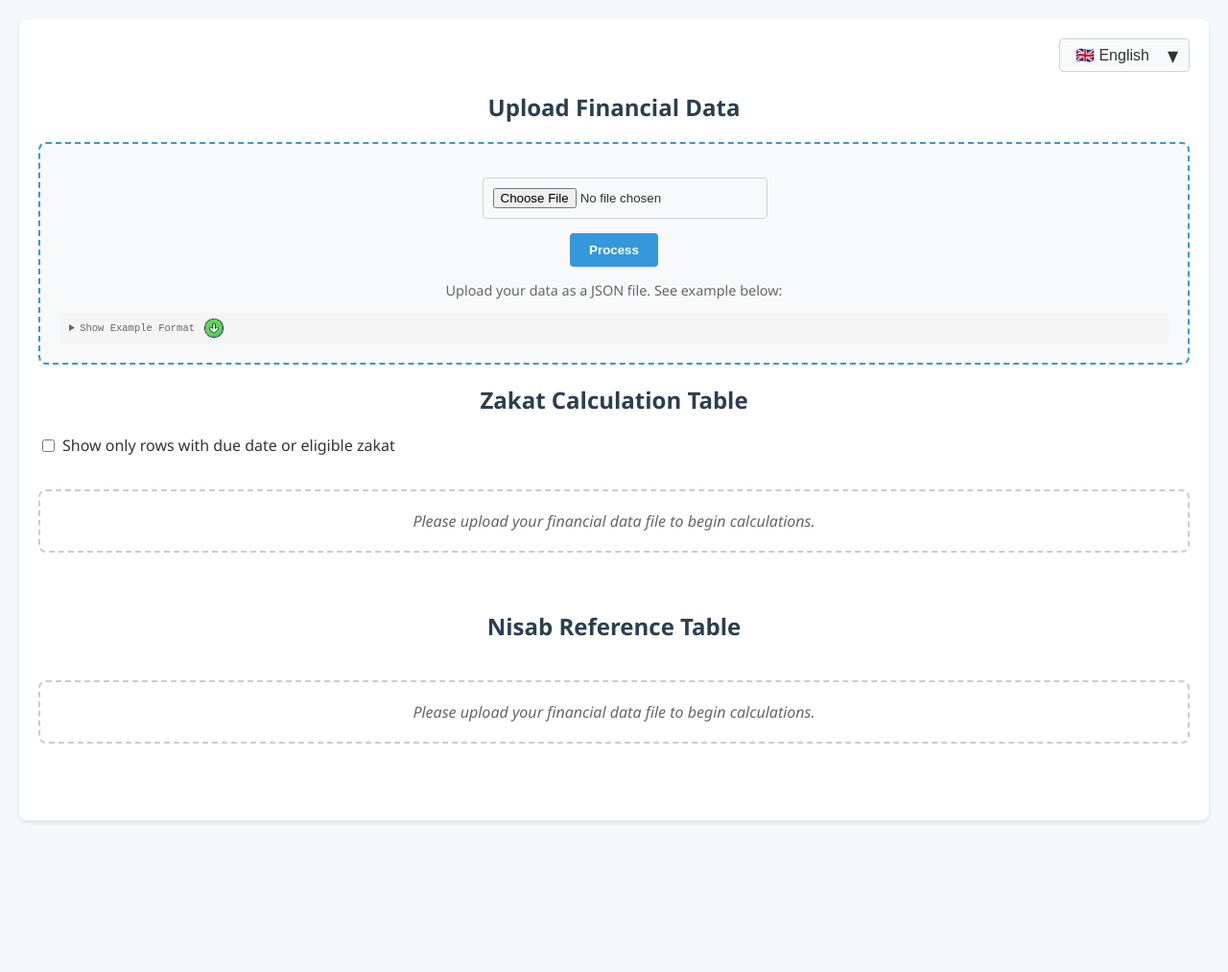
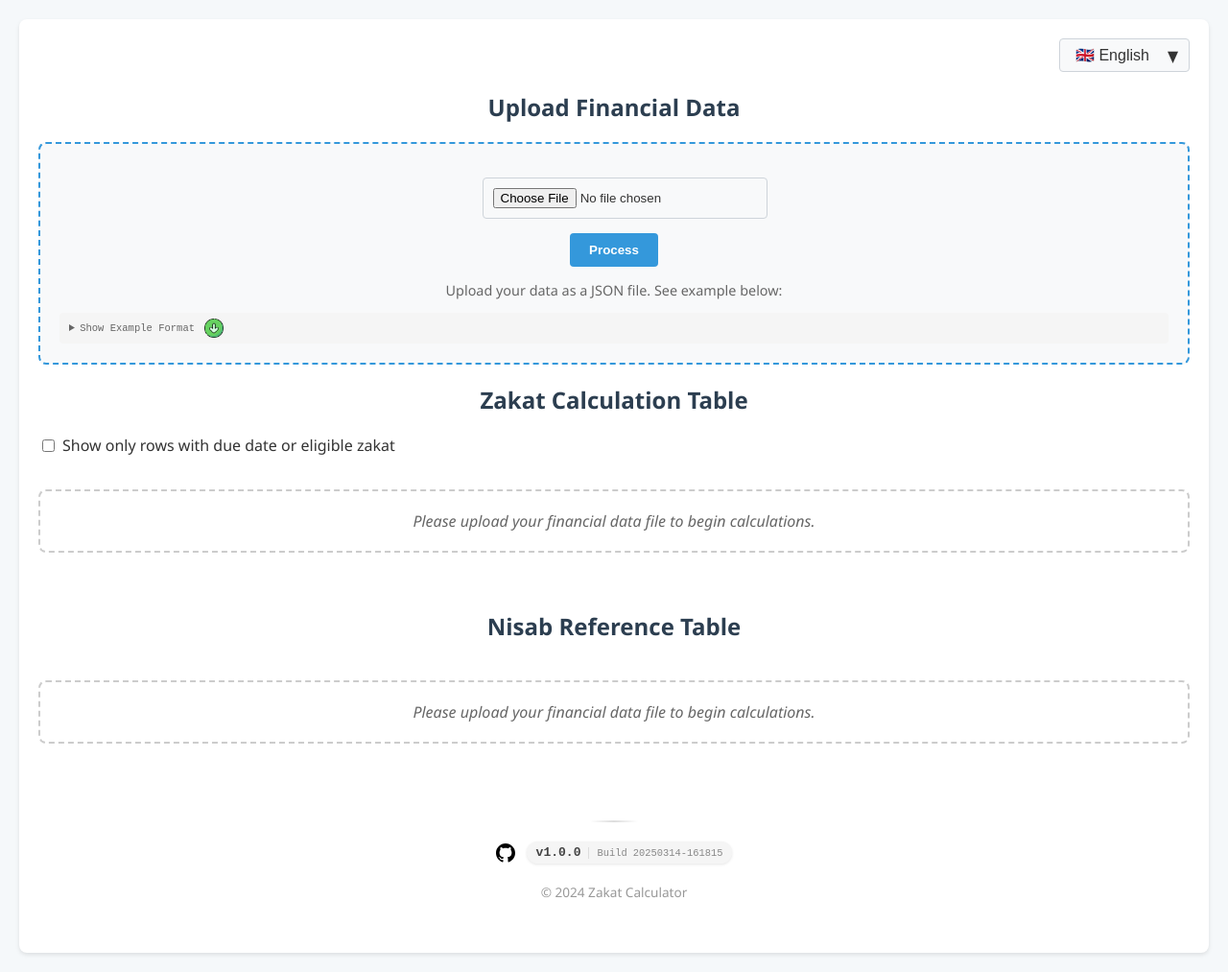
Before and after one commit to khalilcharfi/zakat, a website with bundled scripts: page index.html in a window 1280 px wide. Shown: the whole page at 96% size. Before the commit the page ends 875 px from the top, so only its background shows below. Built offline with nearby package versions, Linux system fonts and the light colour scheme.

Commit message:
Add version information to footer and implement version update script

```diff
--- a/css/style.css
+++ b/css/style.css
@@ -352,3 +352,91 @@ body[lang="ar"] .download-icon-container {
 .download-icon-container img {
     display: block; /* Remove any extra space below image */
 }
+
+/* Footer Styles */
+.app-footer {
+    margin-top: 40px;
+    padding: 20px 0;
+    color: #666;
+}
+
+.footer-content {
+    display: flex;
+    flex-direction: column;
+    align-items: center;
+    gap: 15px;
+}
+
+.footer-divider {
+    width: 50px;
+    height: 2px;
+    background: linear-gradient(90deg, transparent, #ddd, transparent);
+    margin-bottom: 5px;
+}
+
+.footer-info {
+    display: flex;
+    align-items: center;
+    gap: 12px;
+}
+
+.github-link {
+    display: flex;
+    align-items: center;
+    justify-content: center;
+    color: #555;
+    transition: transform 0.2s ease, color 0.2s ease;
+}
+
+.github-link:hover {
+    color: #000;
+    transform: scale(1.1);
+}
+
+.version-badge {
+    display: flex;
+    align-items: center;
+    gap: 8px;
+    font-family: monospace;
+    background-color: #f5f5f5;
+    padding: 4px 10px;
+    border-radius: 15px;
+    box-shadow: 0 1px 3px rgba(0,0,0,0.1);
+}
+
+.version-label {
+    font-weight: bold;
+    color: #444;
+}
+
+.build-info {
+    font-size: 0.8em;
+    color: #888;
+    border-left: 1px solid #ddd;
+    padding-left: 8px;
+}
+
+.copyright {
+    font-size: 0.85em;
+    margin-top: 5px;
+    color: #999;
+}
+
+/* Responsive adjustments */
+@media (max-width: 600px) {
+    .footer-info {
+        flex-direction: column;
+        gap: 10px;
+    }
+
+    .version-badge {
+        flex-direction: column;
+        gap: 3px;
+        align-items: center;
+    }
+
+    .build-info {
+        border-left: none;
+        padding-left: 0;
+    }
+}
--- a/index.html
+++ b/index.html
@@ -99,9 +99,29 @@
 
     <footer class="app-footer">
         <p class="api-note" style="display: none;" data-i18n="api-note"></p>
-        <div id="apiError" class="error" role="alert"
-             aria-live="assertive" style="display: none;"
-             data-i18n="api-error"></div>
+        <div id="apiError" class="error" role="alert" aria-live="assertive" style="display: none;"></div>
+
+        <div class="footer-content">
+            <div class="footer-divider"></div>
+
+            <div class="footer-info">
+                <a href="https://github.com/khalilcharfi/zakat-calculator"
+                   target="_blank"
+                   rel="noopener noreferrer"
+                   class="github-link"
+                   title="View source on GitHub">
+                    <svg xmlns="http://www.w3.org/2000/svg" width="20" height="20" viewBox="0 0 24 24">
+                        <path d="M12 0c-6.626 0-12 5.373-12 12 0 5.302 3.438 9.8 8.207 11.387.599.111.793-.261.793-.577v-2.234c-3.338.726-4.033-1.416-4.033-1.416-.546-1.387-1.333-1.756-1.333-1.756-1.089-.745.083-.729.083-.729 1.205.084 1.839 1.237 1.839 1.237 1.07 1.834 2.807 1.304 3.492.997.107-.775.418-1.305.762-1.604-2.665-.305-5.467-1.334-5.467-5.931 0-1.311.469-2.381 1.236-3.221-.124-.303-.535-1.524.117-3.176 0 0 1.008-.322 3.301 1.23.957-.266 1.983-.399 3.003-.404 1.02.005 2.047.138 3.006.404 2.291-1.552 3.297-1.23 3.297-1.23.653 1.653.242 2.874.118 3.176.77.84 1.235 1.911 1.235 3.221 0 4.609-2.807 5.624-5.479 5.921.43.372.823 1.102.823 2.222v3.293c0 .319.192.694.801.576 4.765-1.589 8.199-6.086 8.199-11.386 0-6.627-5.373-12-12-12z"/>
+                    </svg>
+                </a>
+                <div class="version-badge">
+                    <span class="version-label">v<span id="app-version">1.0.0</span></span>
+                    <span class="build-info" id="build-info">Build 20240701</span>
+                </div>
+            </div>
+
+            <p class="copyright">© 2024 Zakat Calculator</p>
+        </div>
     </footer>
 </div>
 
--- a/js/app.js
+++ b/js/app.js
@@ -1,5 +1,8 @@
 import {ZakatUIController} from "./zakatUIController.js";
+import {initVersionInfo} from "./version.js";
 
 document.addEventListener('DOMContentLoaded', () => {
     new ZakatUIController();
+    initVersionInfo();
+
 });
--- /dev/null
+++ b/js/version.js
@@ -0,0 +1,19 @@
+// Auto-generated file - do not edit manually
+export const appVersion = '1.0.0';
+export const buildTimestamp = '20250314-161815';
+export const buildDate = '2025-03-14 17:18:15';
+
+export function initVersionInfo() {
+    const versionElement = document.getElementById('app-version');
+    const buildElement = document.getElementById('build-info');
+
+    if (versionElement) {
+        versionElement.textContent = appVersion;
+    }
+
+    if (buildElement) {
+        buildElement.textContent = 'Build ' + buildTimestamp;
+    }
+
+    console.log('Zakat Calculator v' + appVersion + ' (Build: ' + buildDate + ')');
+}
--- a/package.json
+++ b/package.json
@@ -12,7 +12,9 @@
     "dev": "./scripts/dev.sh",
     "full-build": "npm run clean && npm run build && npm run serve",
     "build-standalone": "./scripts/build-standalone.sh",
-    "watch-and-serve": "rollup -c rollup.config.mjs -w & serve dist"
+    "watch-and-serve": "rollup -c rollup.config.mjs -w & serve dist",
+    "update-version": "node update-version.js",
+    "prebuild": "npm run update-version"
   },
   "engines": {
     "node": ">=16.0.0"
```
Also changed, not shown: update-version.js (added, +43 -0 lines).
